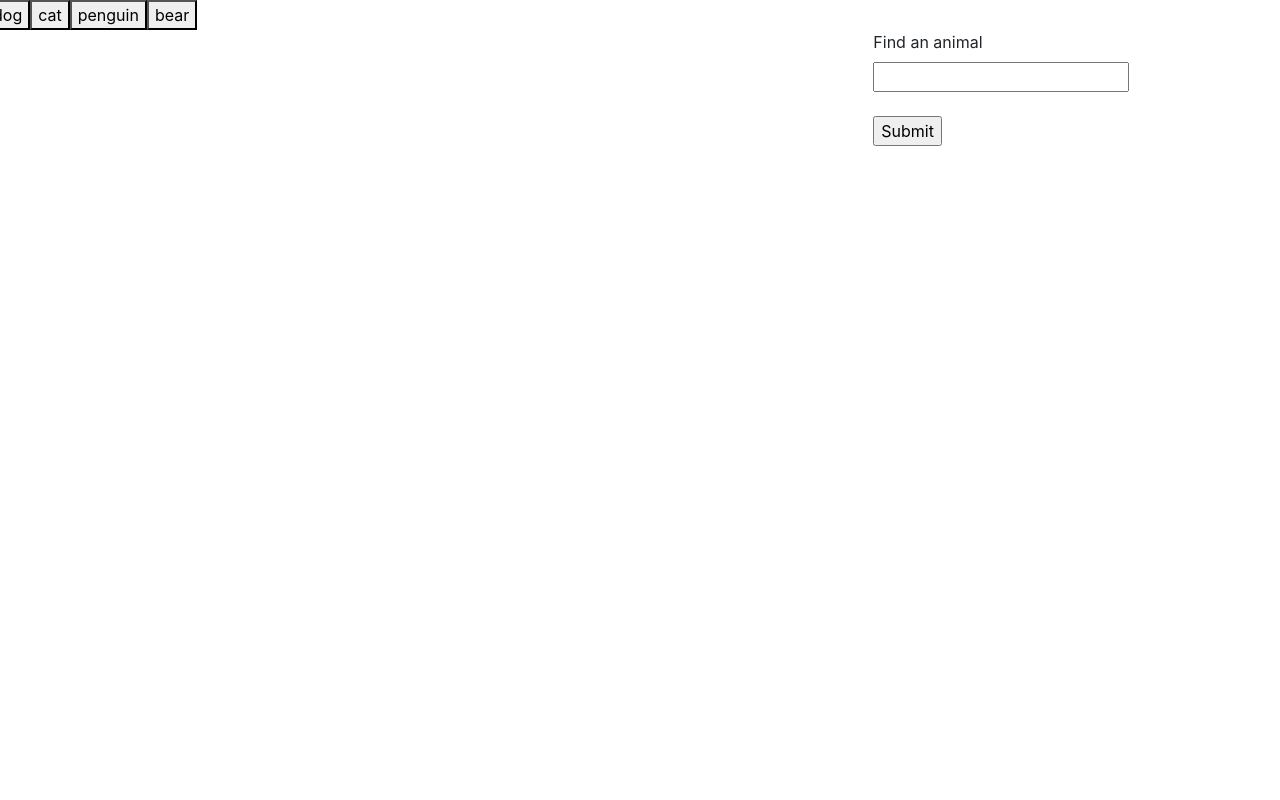
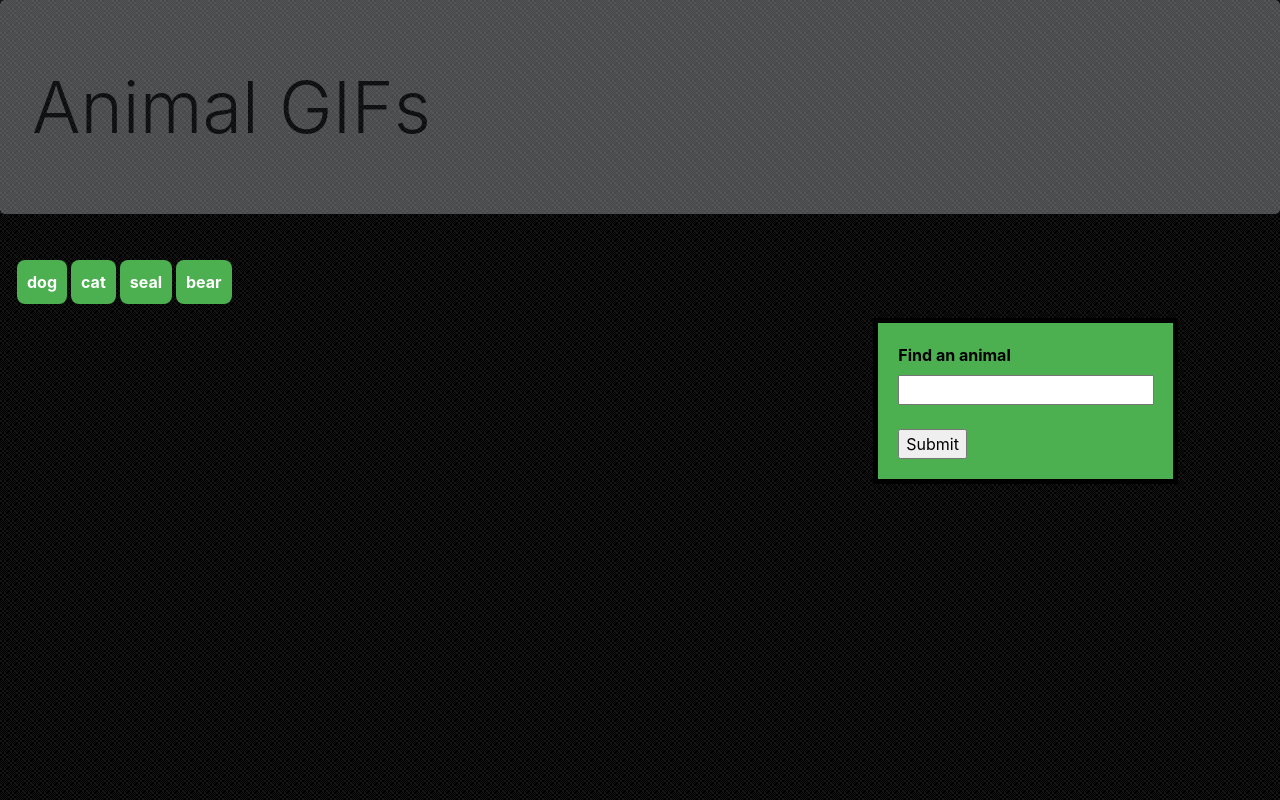
Before and after one commit to casmith205/Get-Your-Gif-On, a plain HTML site: page index.html in a window 1280 px wide. Drawn offline with nearby package versions, Linux system fonts and the light colour scheme.

Commit message:
animate gifs on click & added styling

```diff
--- a/assets/css/style.css
+++ b/assets/css/style.css
@@ -0,0 +1,42 @@
+.jumbotron{
+    opacity: .3;
+}
+body{
+    background-image: url("../images/black_mamba.png")
+}
+
+.buttons{
+    margin: 10px 20px 10px 30px;
+}
+
+.animal{
+    background-color: #4CAF50;
+    border: none;
+    color: white;
+    padding: 10px;
+    text-align: center;
+    text-decoration: none;
+    display: inline-block;
+    font-size: 16px;
+    font-weight: bolder;
+    margin: 4px 2px;
+    border-radius: 8px;
+}
+
+.gif{
+    margin: 20px;
+}
+
+p{
+    color: white;
+    margin: 0px 20px 30px 20px;
+}
+
+form{
+    color: black;
+    font-weight: bolder;
+    background-color: #4CAF50;
+    width: 75%;
+    padding: 20px;
+    border: solid thick black;
+}
--- a/assets/javascript/giphy.js
+++ b/assets/javascript/giphy.js
@@ -4,7 +4,7 @@
 // (x) Try using a loop that appends a button for each string in the array.
 
 // (x) When the user clicks on a button, the page should grab 10 static, non-animated gif images from the GIPHY API and place them on the page.
-// (STUCK ON THIS)When the user clicks one of the still GIPHY images, the gif should animate. If the user clicks the gif again, it should stop playing.
+// (x)When the user clicks one of the still GIPHY images, the gif should animate. If the user clicks the gif again, it should stop playing.
 // (x) Under every gif, display its rating (PG, G, so on).
 
 // Only once you get images displaying with button presses should you move on to the next step.
@@ -16,7 +16,7 @@
 $(document).ready(function() {
 
 //SETTING GLOBAL VARIABLES
-    var topics = ["dog", "cat", "penguin", "bear"];
+    var topics = ["dog", "cat", "seal", "bear"];
     var apiKey = "gBMwoy1kuUu2WyiV4tlNZ0Lr9zXGz6Hz"
 
 
@@ -42,9 +42,10 @@ $(document).ready(function() {
       if (state === "still") {
         console.log(this);
         $(this).attr("data-state", "animate");
-        // HOW DO I CHANGE THE URL TO ANIMATE
+        $(this).attr("src", $(this).attr("gif"))
       } else {
         $(this).attr("data-state", "still");
+        $(this).attr("src", $(this).attr("still"))
       }
     });
 
@@ -84,6 +85,8 @@ $(document).ready(function() {
         var animalImage = $('<img class="gif">');
         // Setting the src attribute of the image to a property pulled off the result item
         animalImage.attr("src", response.data[i].images.fixed_height_still.url);
+        animalImage.attr("still", response.data[i].images.fixed_height_still.url);
+        animalImage.attr("gif", response.data[i].images.fixed_height.url);
         animalImage.attr("data-state", "still");
         // Push to HTML
         $(animalDiv).append(animalImage);
--- a/index.html
+++ b/index.html
@@ -15,6 +15,9 @@
     <script src="assets/javascript/giphy.js"></script>
 </head>
 <body>
+    <div class = "jumbotron">
+        <div class = "display-3">Animal GIFs</div>
+    </div>
     <div class = "row">
         <div class = "buttons">
         </div>
```
Also changed, not shown: assets/images/black_mamba.png (added).
